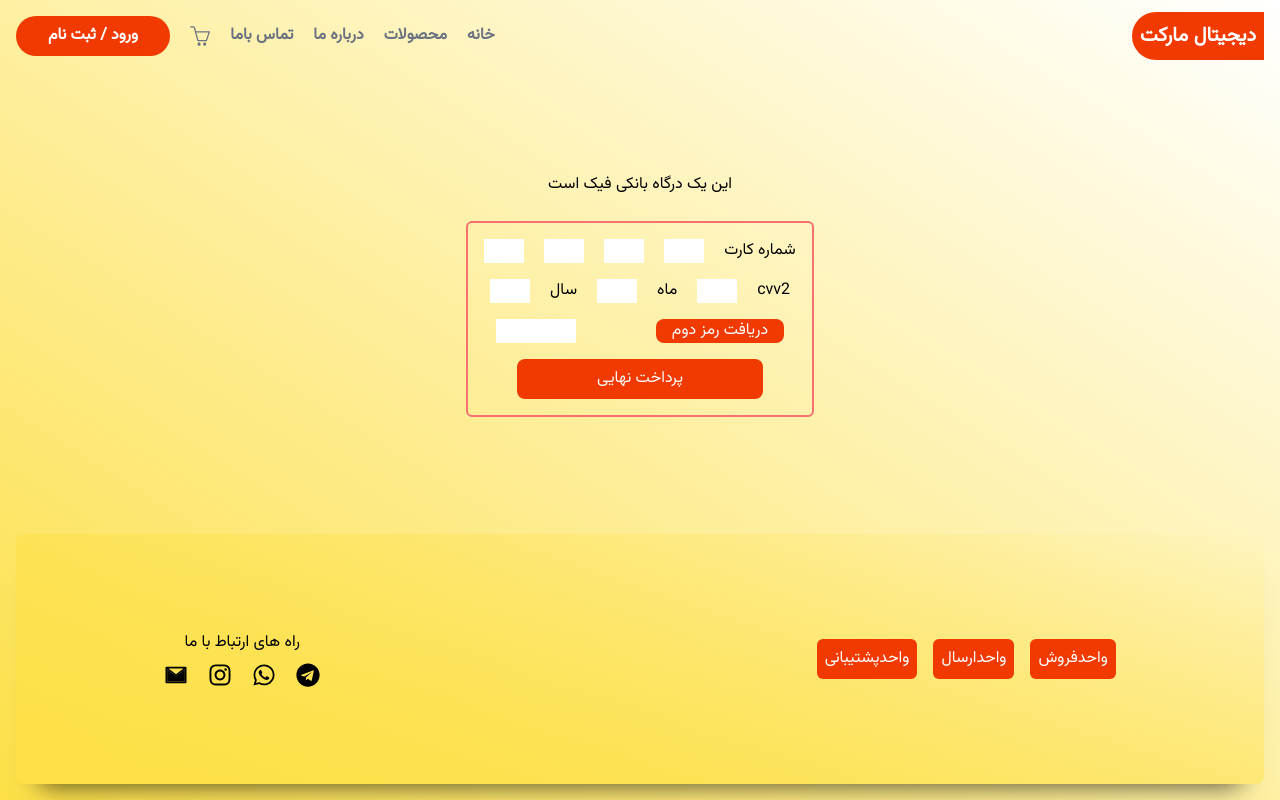
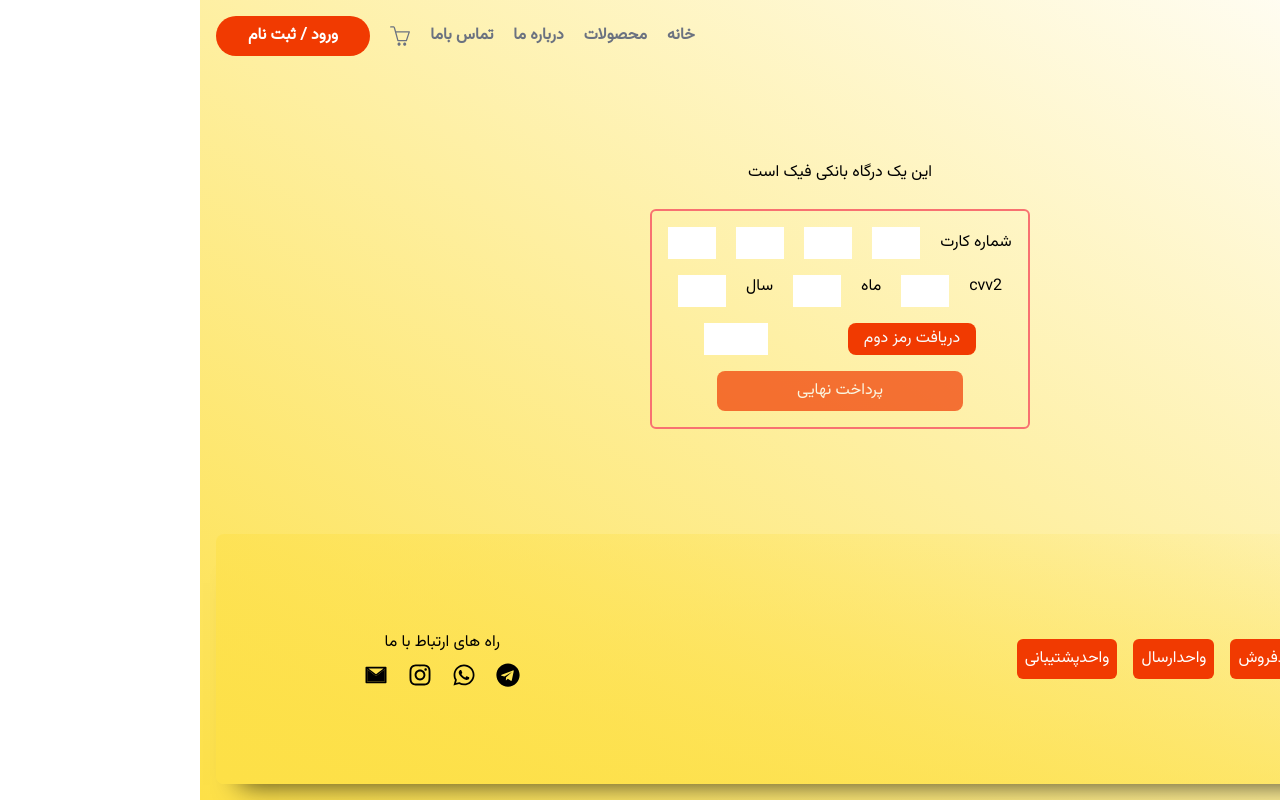
Before and after one commit to ghiyaee/next14Markrt, a Next.js app: page /checkOut in a window 1280 px wide. Built offline with nearby package versions, Linux system fonts and the light colour scheme.

Commit message:
update checkOut

```diff
--- a/src/app/checkOut/page.js
+++ b/src/app/checkOut/page.js
@@ -2,6 +2,7 @@
 import Link from 'next/link';
 import { useState, useRef, useEffect } from 'react';
 function CheckOut() {
+  const [isActive, setIsActive] = useState(false);
   const [inputs, setInputs] = useState({
     input1: '',
     input2: '',
@@ -10,6 +11,7 @@ function CheckOut() {
     input5: '',
     input6: '',
     input7: '',
+    input8: '',
   });
   const input1Ref = useRef(null);
   const input2Ref = useRef(null);
@@ -18,13 +20,28 @@ function CheckOut() {
   const input5Ref = useRef(null);
   const input6Ref = useRef(null);
   const input7Ref = useRef(null);
-  const handelChange = (e, nextRef) => {
+  const input8Ref = useRef(null);
+  const handelChange = (e, nextRef, maxLength) => {
     const { name, value } = e.target;
     setInputs({ ...inputs, [name]: value });
-    if (value.length >= 4 && nextRef) {
+    if (value.length >= maxLength && nextRef) {
       nextRef.current.focus();
     }
   };
+  useEffect(() => {
+    if (
+      inputs.input1.length >= 4 &&
+      inputs.input2.length >= 4 &&
+      inputs.input3.length >= 4 &&
+      inputs.input4.length >= 4 &&
+      inputs.input5.length >= 4 &&
+      inputs.input6.length >= 2 &&
+      inputs.input7.length >= 2 &&
+      inputs.input8.length >= 6
+    ) {
+      setIsActive(true);
+    }
+  }, [inputs]);
 
   return (
     <section className="flex justify-center items-center container flex-col m-auto gap-6 ">
@@ -33,38 +50,38 @@ function CheckOut() {
         <div className="flex gap-5 items-center">
           <p>شماره کارت</p>
           <input
-            className="w-10"
-            text="text"
+            className="w-12 h-8 text-center"
+            type="text"
             name="input4"
             value={inputs.input4}
-            onChange={(e) => handelChange(e, input5Ref)}
+            onChange={(e) => handelChange(e, input5Ref, 4)}
             maxLength={4}
             ref={input4Ref}
           />
           <input
-            className="w-10"
-            text="text"
+            className="w-12 h-8 text-center"
+            type="text"
             name="input3"
             value={inputs.input3}
-            onChange={(e) => handelChange(e, input4Ref)}
+            onChange={(e) => handelChange(e, input4Ref, 4)}
             maxLength={4}
             ref={input3Ref}
           />
           <input
-            className="w-10"
-            text="text"
+            className="w-12 h-8 text-center"
+            type="text"
             name="input2"
             value={inputs.input2}
-            onChange={(e) => handelChange(e, input3Ref)}
+            onChange={(e) => handelChange(e, input3Ref, 4)}
             maxLength={4}
             ref={input2Ref}
           />
           <input
-            className="w-10"
-            text="text"
+            className="w-12 h-8 text-center"
+            type="text"
             name="input1"
             value={inputs.input1}
-            onChange={(e) => handelChange(e, input2Ref)}
+            onChange={(e) => handelChange(e, input2Ref, 4)}
             maxLength={4}
             ref={input1Ref}
             autoFocus
@@ -73,31 +90,31 @@ function CheckOut() {
         <div className="flex gap-5">
           <p>cvv2</p>
           <input
-            className="w-10"
-            text="text"
+            className="w-12 h-8 text-center"
+            type="text"
             name="input5"
             value={inputs.input5}
-            onChange={(e) => handelChange(e, input6Ref)}
+            onChange={(e) => handelChange(e, input6Ref, 4)}
             maxLength={4}
             ref={input5Ref}
           />
           <p>ماه</p>
           <input
-            className="w-10"
-            text="text"
+            className="w-12 h-8 text-center"
+            type="text"
             name="input6"
             value={inputs.input6}
-            onChange={(e) => handelChange(e, input7Ref)}
+            onChange={(e) => handelChange(e, input7Ref, 2)}
             maxLength={2}
             ref={input6Ref}
           />
           <p>سال</p>
           <input
-            className="w-10"
-            text="text"
+            className="w-12 h-8 text-center"
+            type="text"
             name="input7"
             value={inputs.input7}
-            onChange={(e) => handelChange(e, input7Ref)}
+            onChange={(e) => handelChange(e, input8Ref, 2)}
             maxLength={2}
             ref={input7Ref}
           />
@@ -106,11 +123,24 @@ function CheckOut() {
           <button className="bg-primary text-gray-50 px-4 py-0 rounded-lg">
             دریافت رمز دوم
           </button>
-          <input className="w-20 " />
+          <input
+            className="w-16 h-8 text-center"
+            type="password"
+            name="input8"
+            value={inputs.input8}
+            onChange={(e) => handelChange(e, input8Ref, 6)}
+            maxLength={6}
+            ref={input8Ref}
+            autoComplete="new-password"
+          />
         </div>
         <Link
           href={'/'}
-          className="bg-primary text-gray-50 px-20 py-2 rounded-lg"
+          className={`bg-primary text-gray-50 px-20 py-2 rounded-lg ${
+            isActive
+              ? 'pointer-events-auto opacity-100'
+              : 'pointer-events-none opacity-70'
+          }`}
         >
           پرداخت نهایی
         </Link>
```
